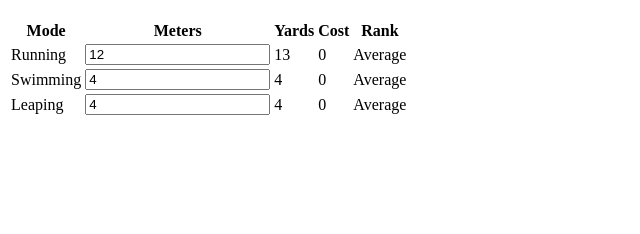
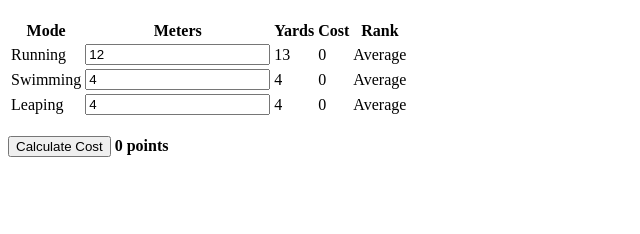
Before and after one commit to ldumaguing/Summaries, a PHP site: page / in a window 1280 px wide. Shown: the part 566-800 px from the top of the page, without its empty margins (0-640 px from the left). Run offline with PHP 8.4, Linux system fonts and the light colour scheme.

Commit message:
2024.01a

```diff
--- a/HERO/index.js
+++ b/HERO/index.js
@@ -1,4 +1,5 @@
 "use strict";
+
 var character = {
 	STR: 10,
 	DEX: 10,
@@ -363,3 +364,19 @@ function calcPRE() {
 
 	character.PRE = Number(document.getElementById("pre").value);
 };
+
+function calculate() {
+	let cost = Number(character.STR) - 10;
+	cost += ((Number(character.DEX) - 10) * 2);
+	cost += Number(character.CON) - 10;
+	cost += Number(character.INT) - 10;
+	cost += Number(character.EGO) - 10;
+	cost += Number(character.PRE) - 10;
+
+	cost += ((Number(character.OCV) - 3) * 5);
+	cost += ((Number(character.DCV) - 3) * 5);
+	cost += ((Number(character.OMCV) - 3) * 5);
+	cost += ((Number(character.DMCV) - 3) * 5);
+
+	document.getElementById("cost").innerHTML = cost;
+}
--- a/HERO/index.php
+++ b/HERO/index.php
@@ -128,7 +128,12 @@
 </tr>
 </table>
 </div>
+<br>
+<div>
 
+<button type="button" onclick="calculate();">Calculate Cost</button>
+<b><span id="cost">0</span> points</b>
+</div>
 
 
 
```
